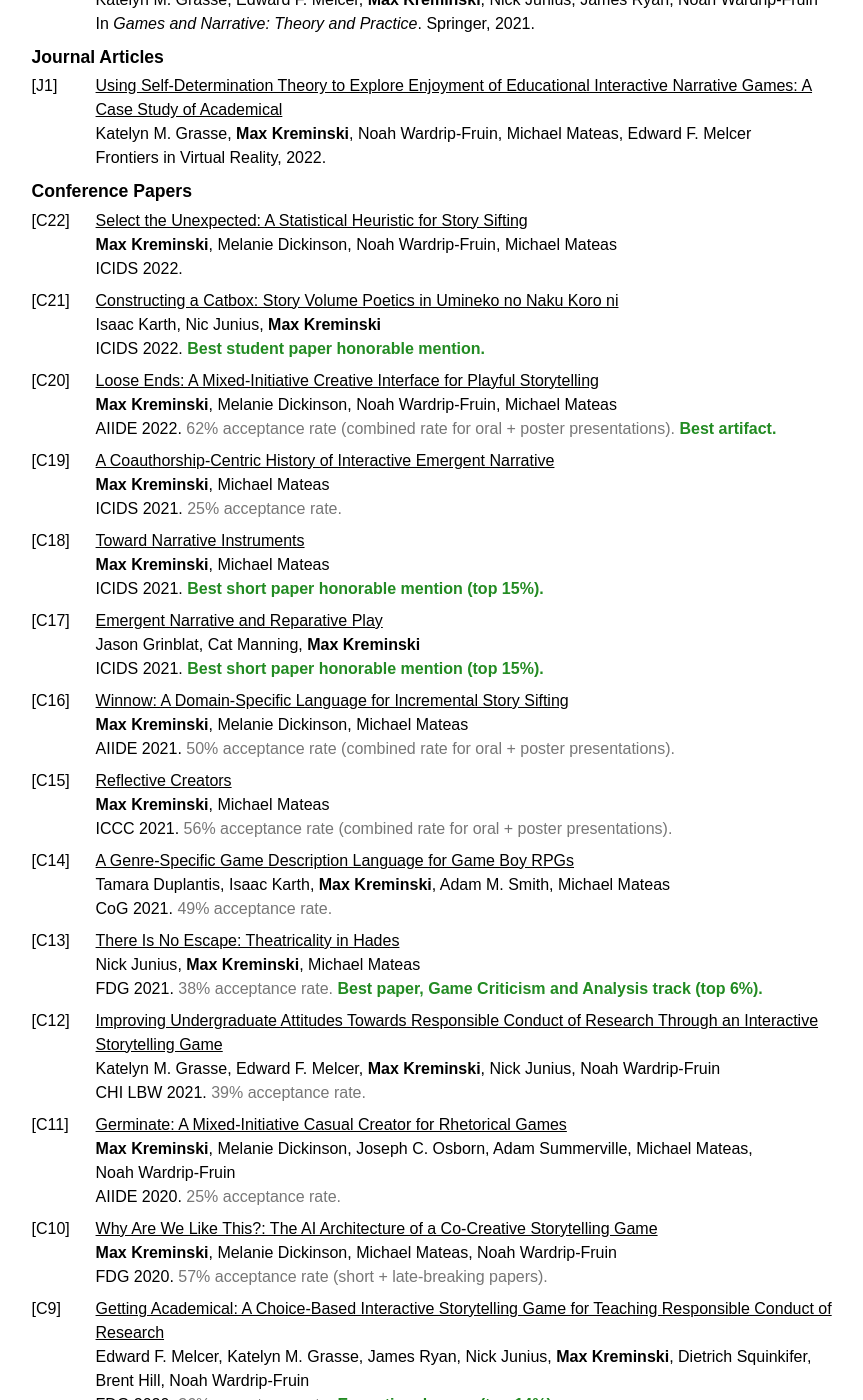
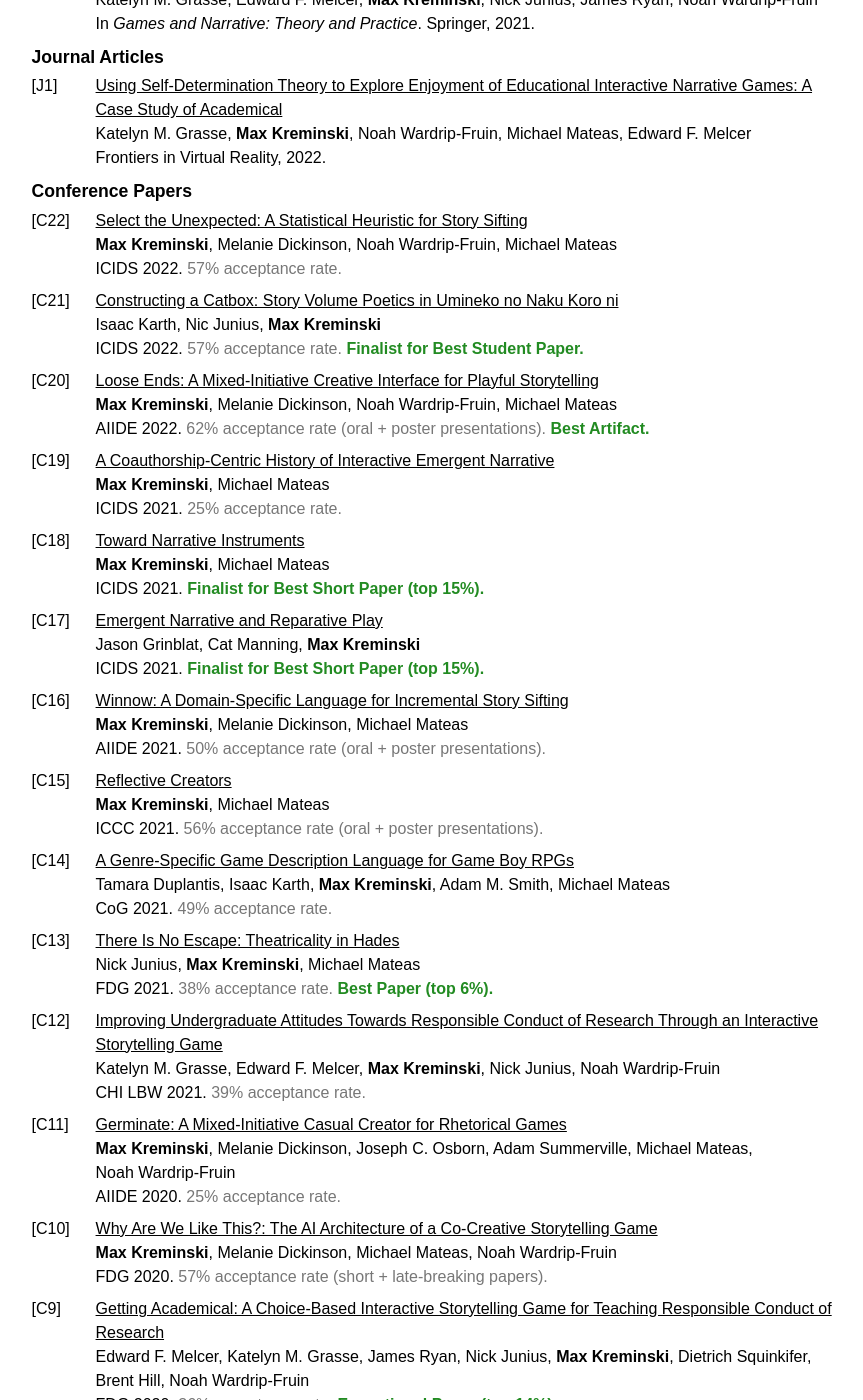
Before and after one commit to mkremins/mkremins.github.io, a Jekyll site: the page built from cv/index.html, in a window 1280 px wide and 1400 px high, scrolled down 1292 px. Shown: the whole window, without its empty margins (208-1071 px from the left). Built offline with Jekyll 4.4.1, drawn with Linux system fonts in a browser that asks for light colours; some web fonts are replaced; some of the changed text lies outside the part shown.

Commit message:
Tweak display of awards
Also add acceptance rates for ICIDS 2022 papers

```diff
--- a/_data/publications.json
+++ b/_data/publications.json
@@ -16,7 +16,8 @@
   "year": "2022",
   "venue": "ICIDS",
   "venue_long": "International Conference on Interactive Digital Storytelling",
-  "pubtype": "full"
+  "pubtype": "full",
+  "acceptrate": "57%",
 },
 {
   "title": "Constructing a Catbox: Story Volume Poetics in Umineko no Naku Koro ni",
@@ -26,7 +27,8 @@
   "venue": "ICIDS",
   "venue_long": "International Conference on Interactive Digital Storytelling",
   "pubtype": "full",
-  "award": "Best student paper honorable mention"
+  "acceptrate": "57%",
+  "award": "Finalist for Best Student Paper"
 },
 {
   "title": "A Demonstration of Loose Ends, a Mixed-Initiative Narrative Instrument",
@@ -47,8 +49,8 @@
   "venue_note": "poster paper",
   "pubtype": "full",
   "acceptrate": "62%",
-  "acceptnote": "combined rate for oral + poster presentations",
-  "award": "Best artifact"
+  "acceptnote": "oral + poster presentations",
+  "award": "Best Artifact"
 },
 {
   "title": "Narrative Instruments: AI-Based Playable Media for Storytelling",
@@ -157,7 +159,7 @@
   "venue": "ICIDS",
   "venue_long": "International Conference on Interactive Digital Storytelling",
   "pubtype": "full",
-  "award": "Best short paper honorable mention (top 15%)"
+  "award": "Finalist for Best Short Paper (top 15%)"
 },
 {
   "title": "Emergent Narrative and Reparative Play",
@@ -167,7 +169,7 @@
   "venue": "ICIDS",
   "venue_long": "International Conference on Interactive Digital Storytelling",
   "pubtype": "full",
-  "award": "Best short paper honorable mention (top 15%)"
+  "award": "Finalist for Best Short Paper (top 15%)"
 },
 {
   "title": "Opportunities for Approachable Game Development via Program Synthesis",
@@ -199,7 +201,7 @@
   "venue_note": "poster paper",
   "pubtype": "full",
   "acceptrate": "50%",
-  "acceptnote": "combined rate for oral + poster presentations"
+  "acceptnote": "oral + poster presentations"
 },
 {
   "title": "A Demonstration of Blabrecs, an AI-Based Wordgame",
@@ -220,7 +222,7 @@
   "venue_long": "International Conference on Computational Creativity",
   "venue_note": "poster paper",
   "acceptrate": "56%",
-  "acceptnote": "combined rate for oral + poster presentations",
+  "acceptnote": "oral + poster presentations",
   "pubtype": "full"
 },
 {
@@ -241,7 +243,8 @@
   "venue": "FDG",
   "venue_long": "Foundations of Digital Games",
   "pubtype": "full",
-  "award": "Best paper, Game Criticism and Analysis track (top 6%)",
+  "award": "Best Paper (top 6%)",
+  "awardnote": "Game Criticism and Analysis track",
   "acceptrate": "38%"
 },
 {
@@ -252,7 +255,7 @@
   "venue": "FDG",
   "venue_long": "Foundations of Digital Games",
   "pubtype": "pe_or_demo",
-  "award": "Best game or demo (top 16%)"
+  "award": "Best Game or Demo (top 16%)"
 },
 {
   "title": "Social Superpowers in Social VR: Beyond Approximation of Face-to-face",
@@ -343,7 +346,7 @@
   "venue_long": "Foundations of Digital Games",
   "pubtype": "full",
   "acceptrate": "36%",
-  "award": "Exceptional paper (top 14%)"
+  "award": "Exceptional Paper (top 14%)"
 },
 {
   "title": "Why Are We Like This?: Exploring Writing Mechanics for an AI-Augmented Storytelling Game",
@@ -433,7 +436,7 @@
   "venue_long": "Foundations of Digital Games",
   "pubtype": "full",
   "acceptrate": "37.10%",
-  "award": "Best paper honorable mention (top 4%)"
+  "award": "Best Paper Honorable Mention (top 4%)"
 },
 {
   "title": "Sketching a Map of the Storylets Design Space",
--- a/cv/index.html
+++ b/cv/index.html
@@ -121,7 +121,7 @@ layout: null
         </div>
         <div class="dated-entry">
           <div class="dated-date">2022</div>
-          <div class="dated-content">Best Student Paper Honorable Mention [<a href="#C21">C21</a>], ICIDS 2022</div>
+          <div class="dated-content">Finalist for Best Student Paper [<a href="#C21">C21</a>], ICIDS 2022</div>
         </div>
         <div class="dated-entry">
           <div class="dated-date">2022</div>
@@ -133,11 +133,11 @@ layout: null
         </div>
         <div class="dated-entry">
           <div class="dated-date">2021</div>
-          <div class="dated-content">Best Short Paper Honorable Mentions [<a href="#C17">C17</a>, <a href="#C18">C18</a>], ICIDS 2021</div>
+          <div class="dated-content">Finalist 2× for Best Short Paper [<a href="#C17">C17</a>, <a href="#C18">C18</a>], ICIDS 2021</div>
         </div>
         <div class="dated-entry">
           <div class="dated-date">2021</div>
-          <div class="dated-content">Best Paper, Game Criticism and Analysis Track [<a href="#C13">C13</a>], FDG 2021</div>
+          <div class="dated-content">Best Paper [<a href="#C13">C13</a>], FDG 2021</div>
         </div>
         <div class="dated-entry">
           <div class="dated-date">2021</div>
```
